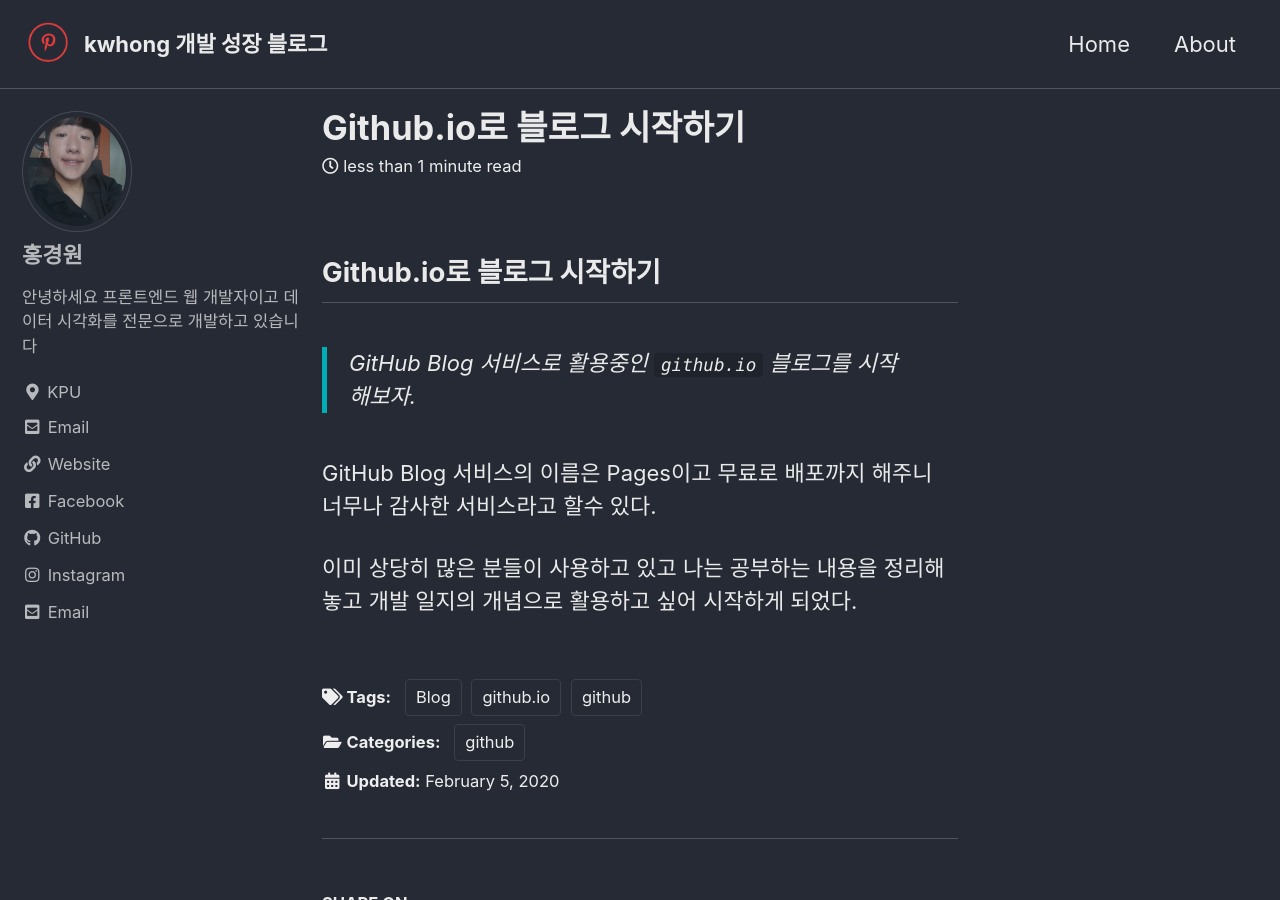
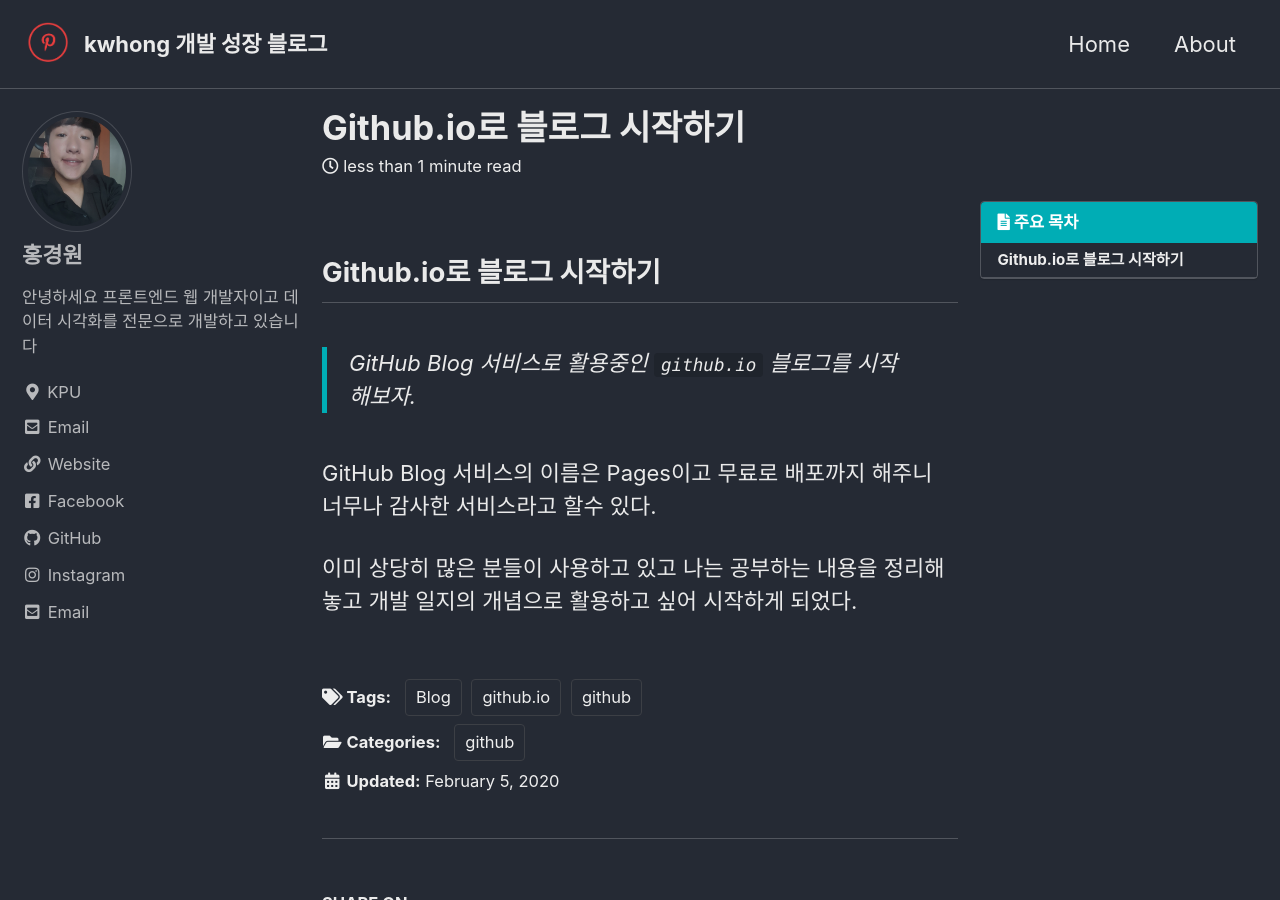
Before and after one commit to kwhong95/kwhong.github.io, a Jekyll site: the page built from _posts/2020-02-05-Create-GitPage-Blog.md, in a window 1280 px wide and 900 px high. Built offline with Jekyll 4.4.1, drawn with Linux system fonts in a browser that asks for light colours; cached includes are drawn as plain includes; comment, search, counter and statistics services are not loaded.

Commit message:
Toc Setting

```diff
--- a/_posts/2020-02-05-Create-GitPage-Blog.md
+++ b/_posts/2020-02-05-Create-GitPage-Blog.md
@@ -7,6 +7,9 @@
   - github.io
   - Blog
   - github
+toc: true
+toc_sticky: true
+toc_label: "주요 목차"
 ---
 
 ## {{ page.title }}
```
